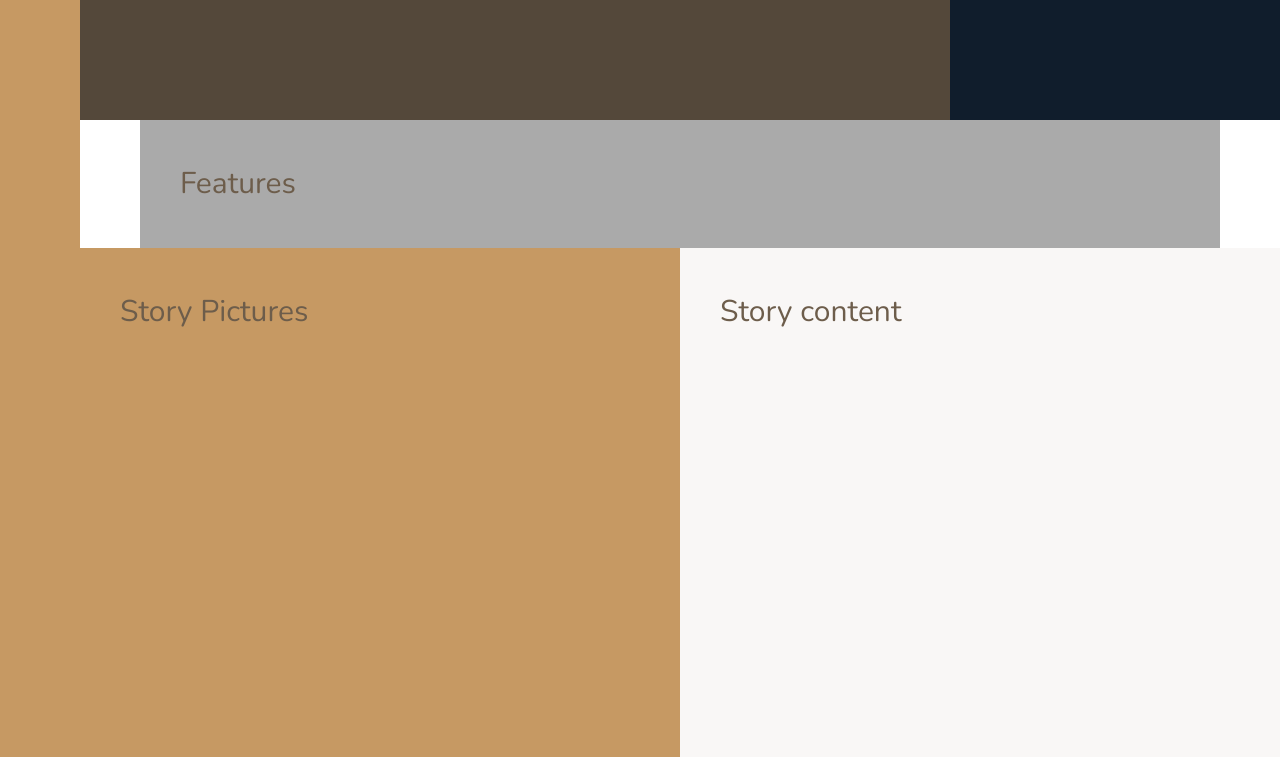
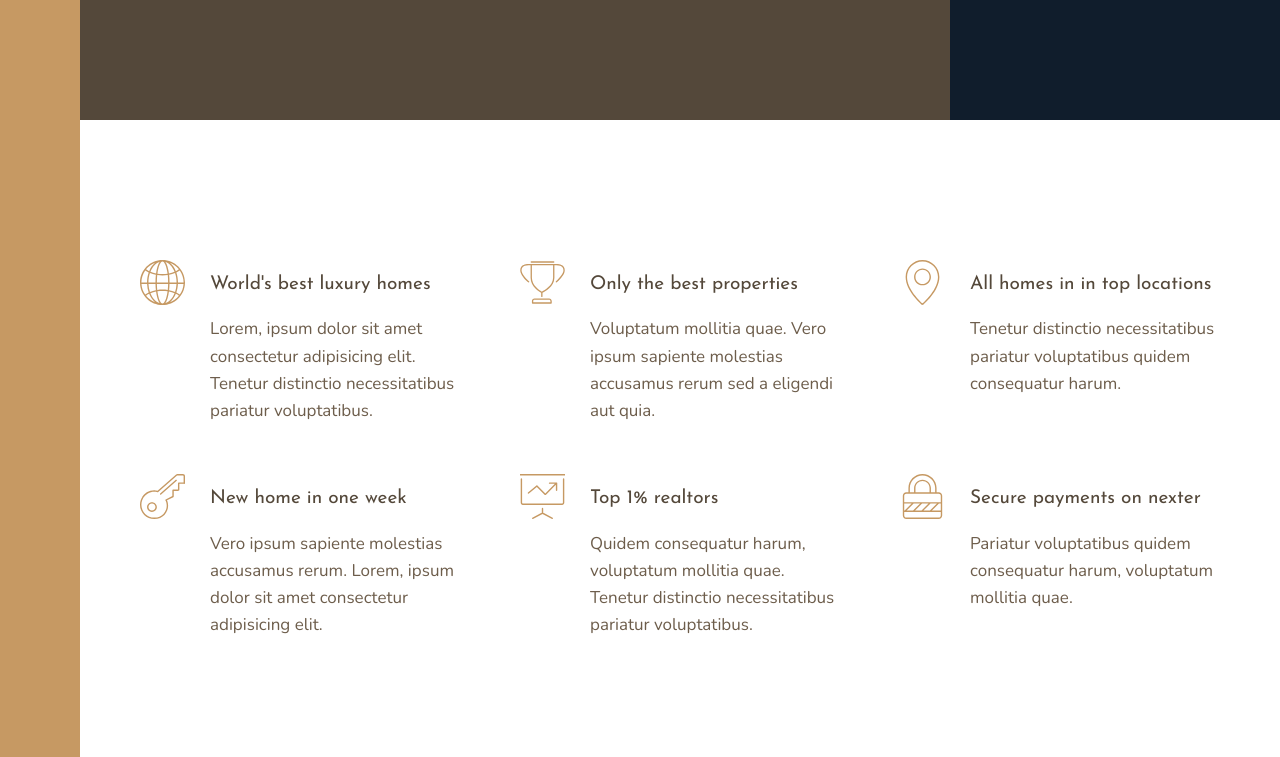
Before and after one commit to DmitryDoroshko/nexter, a website: page index.html in a window 1280 px wide. Shown: the part 520-1277 px from the top of the page. Drawn offline with nearby package versions, Linux system fonts and the light colour scheme; files that its build step writes are made by us from their sources.

Commit message:
Feature section done

```diff
--- a/index.html
+++ b/index.html
@@ -18,7 +18,77 @@
         <div class="sidebar">Sidebar</div>
         <header class="header">Header</header>
         <div class="realtors">Top 3 realtors</div>
-        <section class="features">Features</section>
+        <section class="features">
+            <div class="feature">
+                <svg class="feature__icon">
+                    <use xlink:href="./img/sprite.svg#icon-global"></use>
+                </svg>
+                <h4 class="heading-4 heading-4--dark">
+                    World's best luxury homes
+                </h4>
+                <p class="feature__text">
+                    Lorem, ipsum dolor sit amet consectetur adipisicing elit.
+                    Tenetur distinctio necessitatibus pariatur voluptatibus.
+                </p>
+            </div>
+            <div class="feature">
+                <svg class="feature__icon">
+                    <use xlink:href="./img/sprite.svg#icon-trophy"></use>
+                </svg>
+                <h4 class="heading-4 heading-4--dark">
+                    Only the best properties
+                </h4>
+                <p class="feature__text">
+                    Voluptatum mollitia quae. Vero ipsum sapiente molestias
+                    accusamus rerum sed a eligendi aut quia.
+                </p>
+            </div>
+            <div class="feature">
+                <svg class="feature__icon">
+                    <use xlink:href="./img/sprite.svg#icon-map-pin"></use>
+                </svg>
+                <h4 class="heading-4 heading-4--dark">
+                    All homes in in top locations
+                </h4>
+                <p class="feature__text">
+                    Tenetur distinctio necessitatibus pariatur voluptatibus
+                    quidem consequatur harum.
+                </p>
+            </div>
+            <div class="feature">
+                <svg class="feature__icon">
+                    <use xlink:href="./img/sprite.svg#icon-key"></use>
+                </svg>
+                <h4 class="heading-4 heading-4--dark">New home in one week</h4>
+                <p class="feature__text">
+                    Vero ipsum sapiente molestias accusamus rerum. Lorem, ipsum
+                    dolor sit amet consectetur adipisicing elit.
+                </p>
+            </div>
+            <div class="feature">
+                <svg class="feature__icon">
+                    <use xlink:href="./img/sprite.svg#icon-presentation"></use>
+                </svg>
+                <h4 class="heading-4 heading-4--dark">Top 1% realtors</h4>
+                <p class="feature__text">
+                    Quidem consequatur harum, voluptatum mollitia quae. Tenetur
+                    distinctio necessitatibus pariatur voluptatibus.
+                </p>
+            </div>
+            <div class="feature">
+                <svg class="feature__icon">
+                    <use xlink:href="./img/sprite.svg#icon-lock"></use>
+                </svg>
+                <h4 class="heading-4 heading-4--dark">
+                    Secure payments on nexter
+                </h4>
+                <p class="feature__text">
+                    Pariatur voluptatibus quidem consequatur harum, voluptatum
+                    mollitia quae.
+                </p>
+            </div>
+        </section>
+        <!-- FEATURES END -->
         <div class="story__pictures">Story Pictures</div>
         <div class="story__content">Story content</div>
         <section class="homes">Homes Section</section>
--- a/sass/_base.scss
+++ b/sass/_base.scss
@@ -38,15 +38,13 @@ body {
     display: grid;
     grid-template-rows: 80vh min-content 40vw repeat(3, min-content);
     grid-template-columns:
-        [sidebar-start] 8rem [sidebar-end full-start] minmax(6rem, 1fr) [center-start] repeat(
+        [sidebar-start] 8rem [sidebar-end full-start] minmax(
+            6rem,
+            1fr
+        ) [center-start] repeat(
             8,
             [col-start] minmax(min-content, 14rem) [col-end]
         )
         [center-end]
         minmax(6rem, 1fr) [full-end];
-
-    & > * {
-        padding: 40px;
-        font-size: 3rem;
-    }
 }
--- a/sass/_features.scss
+++ b/sass/_features.scss
@@ -1,4 +1,28 @@
 .features {
-    background-color: $color-grey-light-2;
     grid-column: center-start / center-end;
+
+    margin: 15rem 0;
+
+    display: grid;
+    grid-template-columns: repeat(auto-fit, minmax(25rem, 1fr));
+    grid-gap: 6rem;
+    align-items: start;
 }
+
+.feature {
+    display: grid;
+    grid-template-columns: min-content 1fr;
+    grid-gap: 1.5rem 2.5rem;
+
+    &__icon {
+        fill: $color-primary;
+        width: 4.5rem;
+        height: 4.5rem;
+        grid-row: 1 / span 2;
+        transform: translateY(-1rem);
+    }
+
+    &__text {
+        font-size: 1.7rem;
+    }
+}
--- a/sass/_typography.scss
+++ b/sass/_typography.scss
@@ -0,0 +1,28 @@
+%heading {
+    font-family: $font-display;
+    font-weight: 400;
+}
+
+.heading-1 {
+    @extend %heading;
+}
+
+.heading-2 {
+    @extend %heading;
+}
+
+.heading-3 {
+    @extend %heading;
+}
+
+.heading-4 {
+    @extend %heading;
+    font-size: 1.9rem;
+
+    &--light {
+        color: $color-grey-light-1;
+    }
+    &--dark {
+        color: $color-grey-dark-1;
+    }
+}
```
Also changed, not shown: css/style.css (added), 1 other file.
